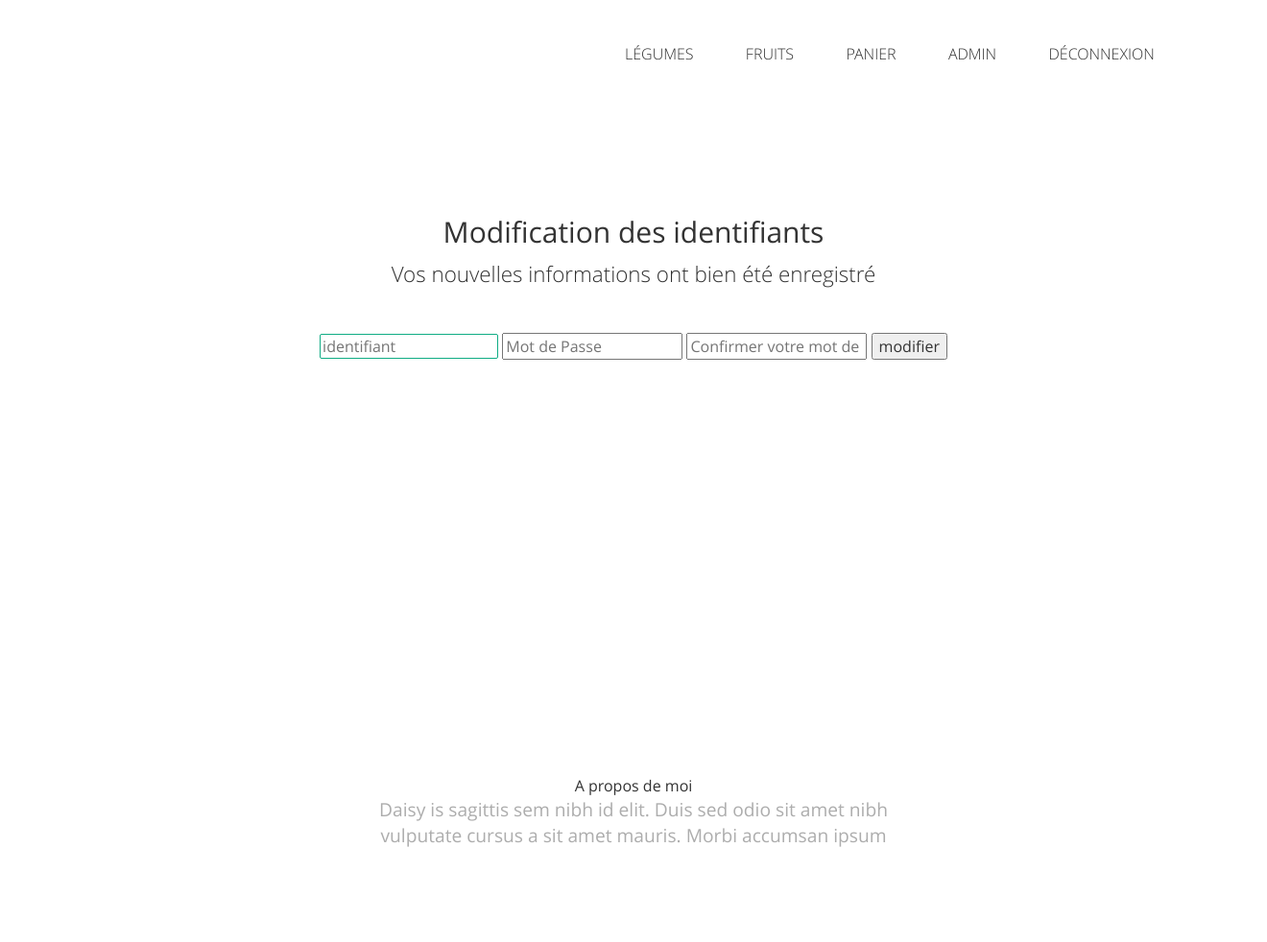
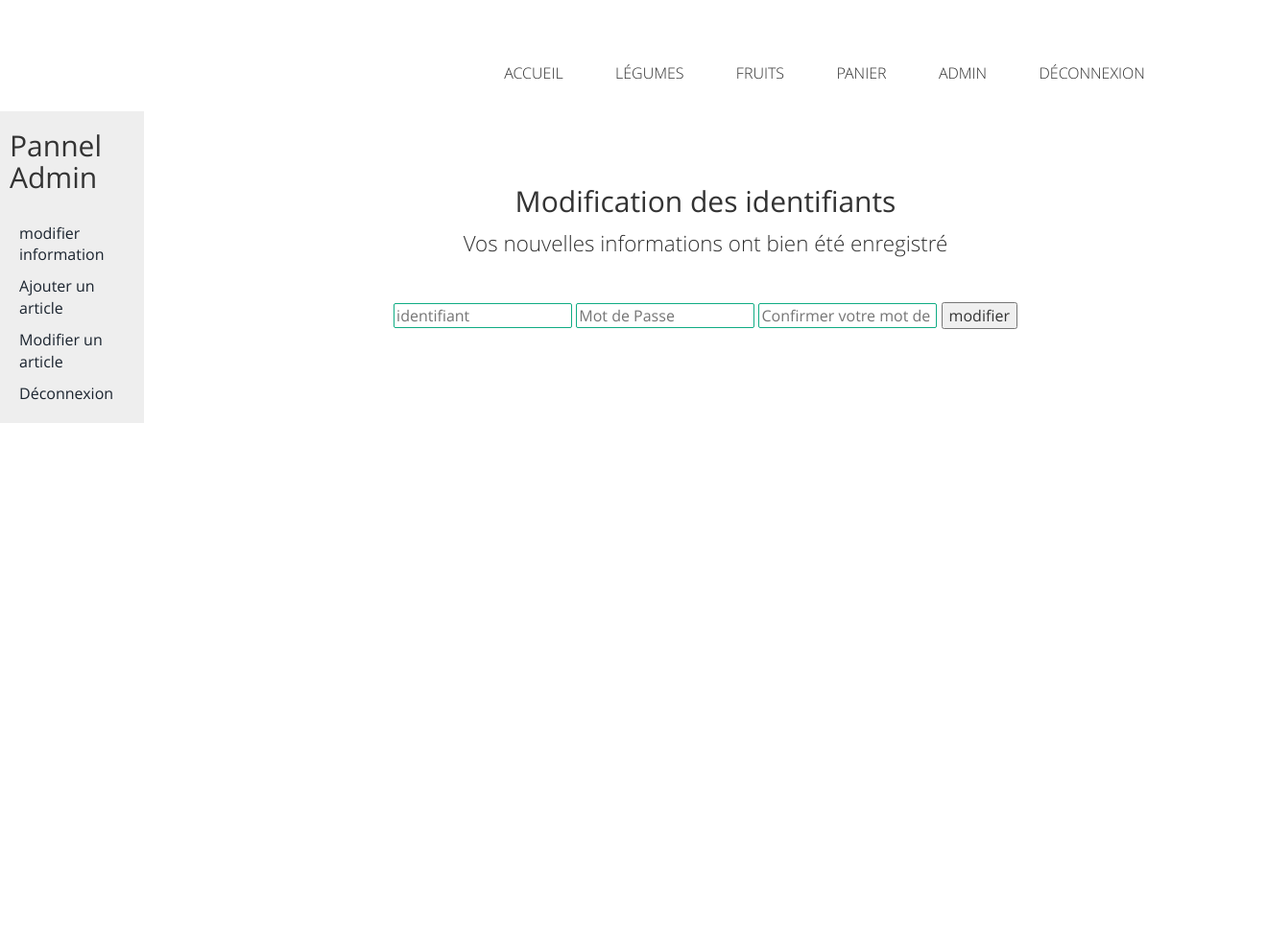
Before and after one commit to MeillatTristan/projetMarchand, a PHP site: page /modifUserForm.php?pass=y in a window 1320 px wide. Shown: the whole page at 96% size. After the commit the page ends 441 px from the top, so only its background shows below. Run offline with PHP 8.4, Linux system fonts and the light colour scheme; the visitor is signed in with stand-in values (Sample User, id 1).

Commit message:
ajout sidebar

```diff
--- a/css/style.css
+++ b/css/style.css
@@ -337,6 +337,33 @@ label.mouse-divice{
 .about-head h3 span{
 	color:#00d8a6;
 }
+
+.sidebar{
+	height: 100%;
+	background-color: #eeeeee;
+	padding-left: 10px;
+	padding-right: 10px;
+}
+
+.containerAdmin{
+	display: flex;
+	justify-content: flex-start;
+	align-items: center;
+}
+
+.containerAdmin ul{
+	padding: 10px;
+}
+
+.containerAdmin ul li{
+	list-style: none;
+	margin-top: 10px;
+}
+
+.containerAdmin .header-info{
+	padding-top: 40px;
+}
+
 .about-head p{
 	color: #ADADAD;
 	margin: 0;
@@ -392,7 +419,7 @@ a.about-down-icon span{
 	bottom: 8%;
 }
 
-form input[type="text"]{
+form input[type="text"], form input[type="password"]{
 	border-radius: 2px;
 	border: solid 1px;
 	border-color: #10ac84;
--- a/header.php
+++ b/header.php
@@ -65,9 +65,10 @@ License URL: http://creativecommons.org/licenses/by/3.0/
 						<!----start-top-nav---->
 						 <nav class="top-nav">
 							<ul class="top-nav">
-								<li><a href="legume.php" >Légumes</a></li>
-								<li><a href="fruit.php" >Fruits</a></li>
-								<li><a href="panier.php" >Panier</a></li>
+								<li><a href="index.php">Accueil</a></li>
+								<li><a href="legume.php">Légumes</a></li>
+								<li><a href="fruit.php">Fruits</a></li>
+								<li><a href="panier.php">Panier</a></li>
 								<?php
 								if(isset($_SESSION['id'])){
 									echo "<li><a href='pannelAdmin.php'>Admin</a></li>";
--- a/modifUserForm.php
+++ b/modifUserForm.php
@@ -13,16 +13,18 @@ if(!isset($_SESSION['id'])){
 }
 
 </style>
+<div class="containerAdmin">
+  <?php include "sidebarAdmin.php" ?>
 
   <!---- header-info ---->
   <div class="header-info text-center">
     <div class="container">
       <h2>Modification des identifiants</h2>
       <?php
-          if($_REQUEST['pass'] == 'f'){
+      if( isset($_REQUEST['pass']) && $_REQUEST['pass'] == 'f'){
         echo "<p class='falsePass'>les mots de passes sont différents</p>";
       }
-          elseif($_REQUEST['pass'] == 'y'){
+      elseif(isset($_REQUEST['pass']) && $_REQUEST['pass'] == 'y'){
         echo "<p class='goodPass'>Vos nouvelles informations ont bien été enregistré</p>";
       }
       ?>
@@ -35,13 +37,6 @@ if(!isset($_SESSION['id'])){
     </form>
   </div>
   </div>
-			<!---- header-info ---->
-			<!--- about-us ---->
-			<div id="about" class="about">
-				<div class="container">
-					<div class="about-head text-center">
-            <span>A propos<span> de moi</span></span>
-            <p>Daisy is sagittis sem nibh id elit. Duis sed odio sit amet nibh vulputate cursus a sit amet mauris. Morbi accumsan ipsum</p>
   </div>
 </div>
 
--- /dev/null
+++ b/sidebarAdmin.php
@@ -0,0 +1,11 @@
+<div class="sideBar">
+
+  <h2>Pannel Admin</h2>
+  <ul>
+    <li><a href="modifUserForm.php">modifier information</a></li>
+    <li><a href="addArticleForm.php">Ajouter un article</a></li>
+    <li><a href="modifArticleForm.php">Modifier un article</a></li>
+    <li><a href="deconnexion.php">Déconnexion</a></li>
+  </ul>
+
+</div>
```
Also changed, not shown: index.php (+3 -11 lines), pannelAdmin.php (added, +15 -0 lines). Lines whose indentation alone changed are shown as unchanged.
